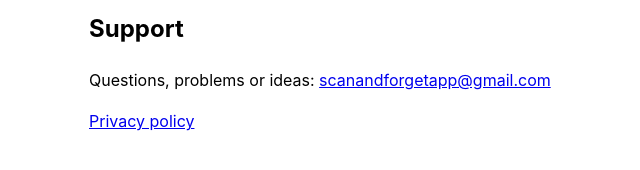
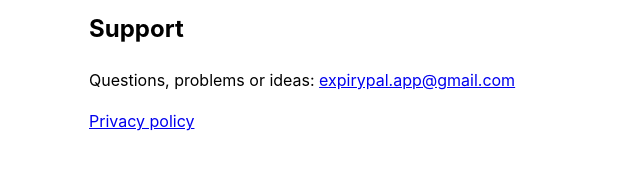
Before and after one commit to markootb90/expirypal_docs, a plain HTML site: page index.html in a window 1280 px wide. Shown: the part 162-332 px from the top of the page, 211-851 px from the left. Drawn offline with Linux system fonts and the light colour scheme.

Commit message:
Point support and privacy contact at the ExpiryPal address.

```diff
--- a/index.html
+++ b/index.html
@@ -19,7 +19,7 @@
   <h1>ExpiryPal</h1>
   <p>Scan expiry dates and get reminded before things go off.</p>
   <h2>Support</h2>
-  <p>Questions, problems or ideas: <a href="mailto:scanandforgetapp@gmail.com">scanandforgetapp@gmail.com</a></p>
+  <p>Questions, problems or ideas: <a href="mailto:expirypal.app@gmail.com">expirypal.app@gmail.com</a></p>
   <p><a href="privacy.html">Privacy policy</a></p>
 </body>
 </html>
```
Also changed, not shown: privacy.html (+1 -1 lines).
